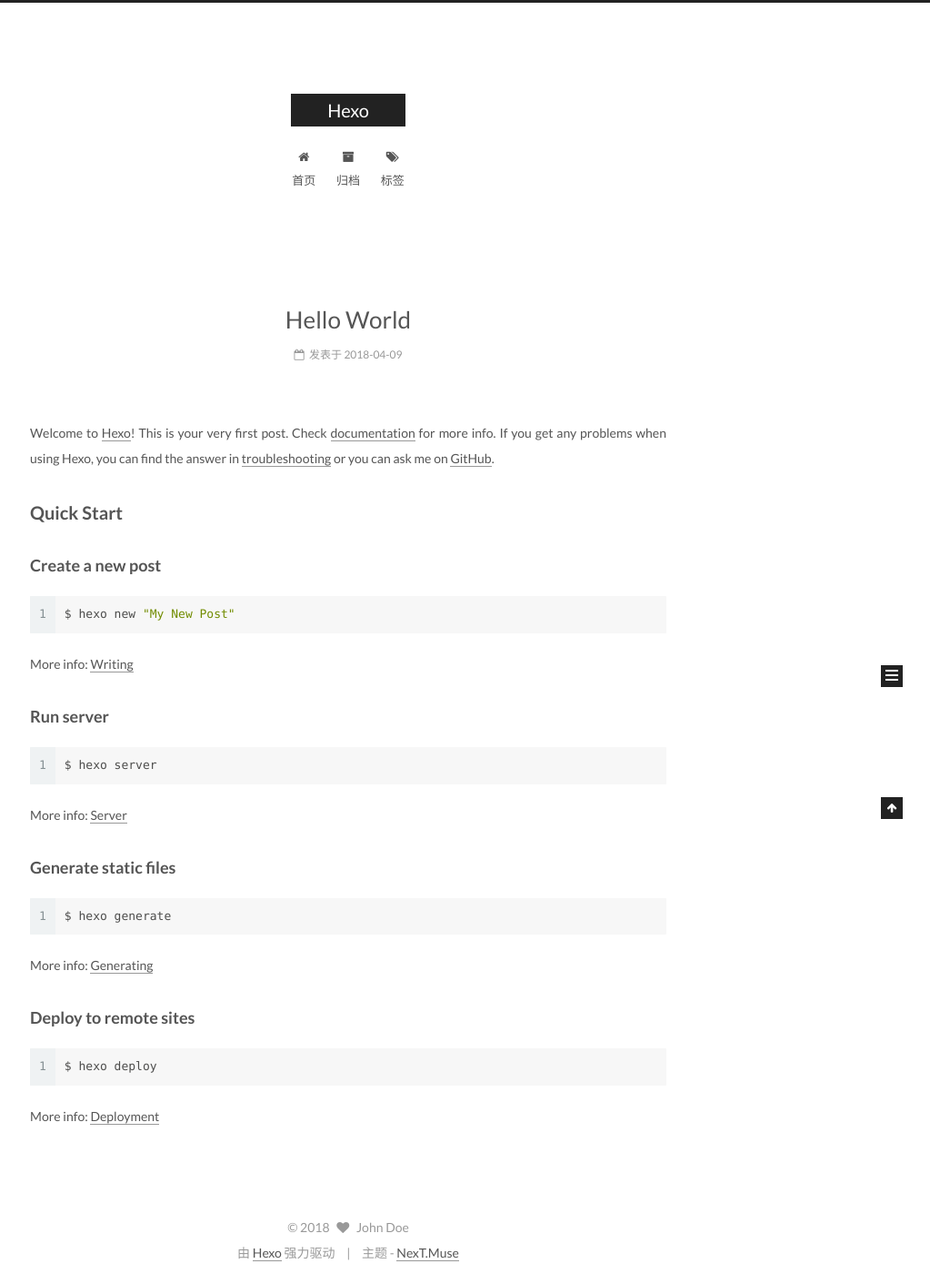
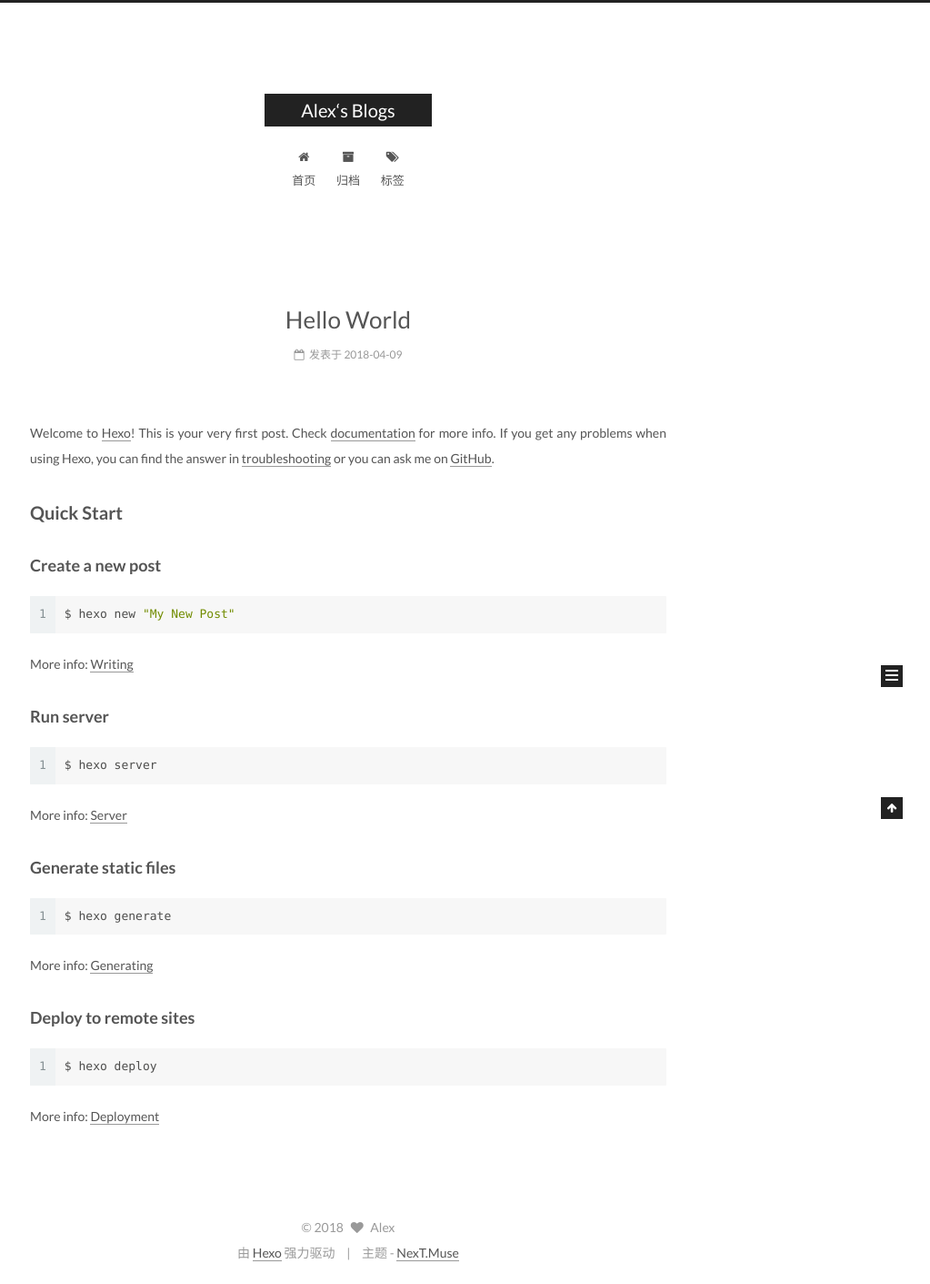
Before and after one commit to AlexFastAll/alex.github.io, a plain HTML site: page index.html in a window 1280 px wide. Shown: the whole page at 91% size, without its empty margins (257-1280 px from the left). Drawn offline with Linux system fonts and the light colour scheme.

Commit message:
Site updated: 2018-04-09 19:16:07

```diff
--- a/css/main.css
+++ b/css/main.css
@@ -1807,7 +1807,7 @@ pre .javascript .function {
   width: 4px;
   height: 4px;
   border-radius: 50%;
-  background: #a8ff9a;
+  background: #9a0d58;
 }
 .links-of-blogroll {
   font-size: 13px;
--- a/index.html
+++ b/index.html
@@ -95,12 +95,12 @@
 
 
 <meta property="og:type" content="website">
-<meta property="og:title" content="Hexo">
+<meta property="og:title" content="Alex‘s Blogs">
 <meta property="og:url" content="https://alexfastall.github.io/alex.github.io/index.html">
-<meta property="og:site_name" content="Hexo">
+<meta property="og:site_name" content="Alex‘s Blogs">
 <meta property="og:locale" content="zh-Hans">
 <meta name="twitter:card" content="summary">
-<meta name="twitter:title" content="Hexo">
+<meta name="twitter:title" content="Alex‘s Blogs">
 
 
 
@@ -135,7 +135,7 @@
 
 
 
-  <title>Hexo</title>
+  <title>Alex‘s Blogs</title>
 
 
 
@@ -173,7 +173,7 @@
     <div class="custom-logo-site-title">
       <a href="/alex.github.io/"  class="brand" rel="start">
         <span class="logo-line-before"><i></i></span>
-        <span class="site-title">Hexo</span>
+        <span class="site-title">Alex‘s Blogs</span>
         <span class="logo-line-after"><i></i></span>
       </a>
     </div>
@@ -263,13 +263,13 @@
     <link itemprop="mainEntityOfPage" href="https://alexfastall.github.io/alex.github.io/alex.github.io/2018/04/09/hello-world/">
 
     <span hidden itemprop="author" itemscope itemtype="http://schema.org/Person">
-      <meta itemprop="name" content="John Doe">
+      <meta itemprop="name" content="Alex">
       <meta itemprop="description" content="">
       <meta itemprop="image" content="/alex.github.io/images/avatar.gif">
     </span>
 
     <span hidden itemprop="publisher" itemscope itemtype="http://schema.org/Organization">
-      <meta itemprop="name" content="Hexo">
+      <meta itemprop="name" content="Alex‘s Blogs">
     </span>
 
 
@@ -410,8 +410,8 @@
         <div class="site-author motion-element" itemprop="author" itemscope itemtype="http://schema.org/Person">
           <img class="site-author-image" itemprop="image"
                src="/alex.github.io/images/avatar.gif"
-               alt="John Doe" />
-          <p class="site-author-name" itemprop="name">John Doe</p>
+               alt="Alex" />
+          <p class="site-author-name" itemprop="name">Alex</p>
 
               <p class="site-description motion-element" itemprop="description"></p>
 
@@ -471,7 +471,7 @@
   <span class="with-love">
     <i class="fa fa-heart"></i>
   </span>
-  <span class="author" itemprop="copyrightHolder">John Doe</span>
+  <span class="author" itemprop="copyrightHolder">Alex</span>
 </div>
 
 
```
Also changed, not shown: 2018/04/09/hello-world/index.html (+8 -8 lines), archives/2018/04/index.html (+8 -8 lines), archives/2018/index.html (+8 -8 lines), archives/index.html (+8 -8 lines).
